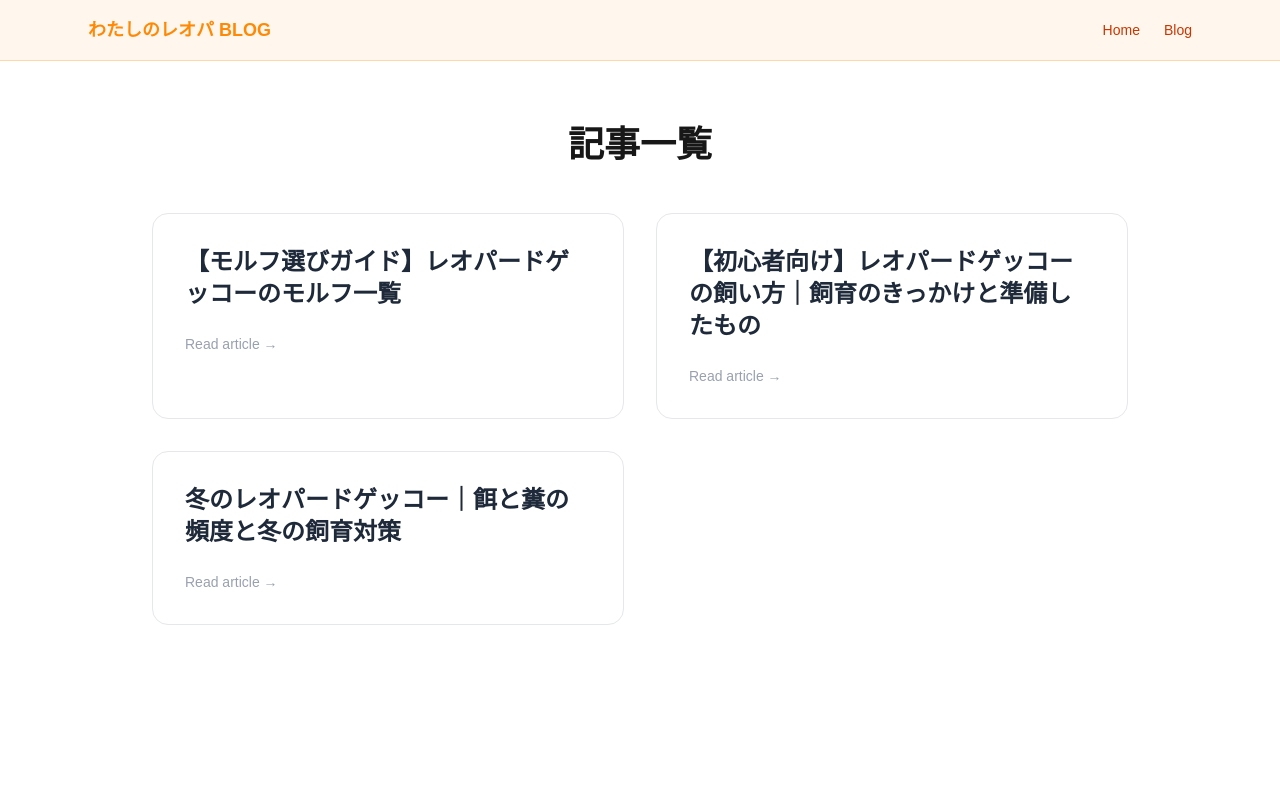
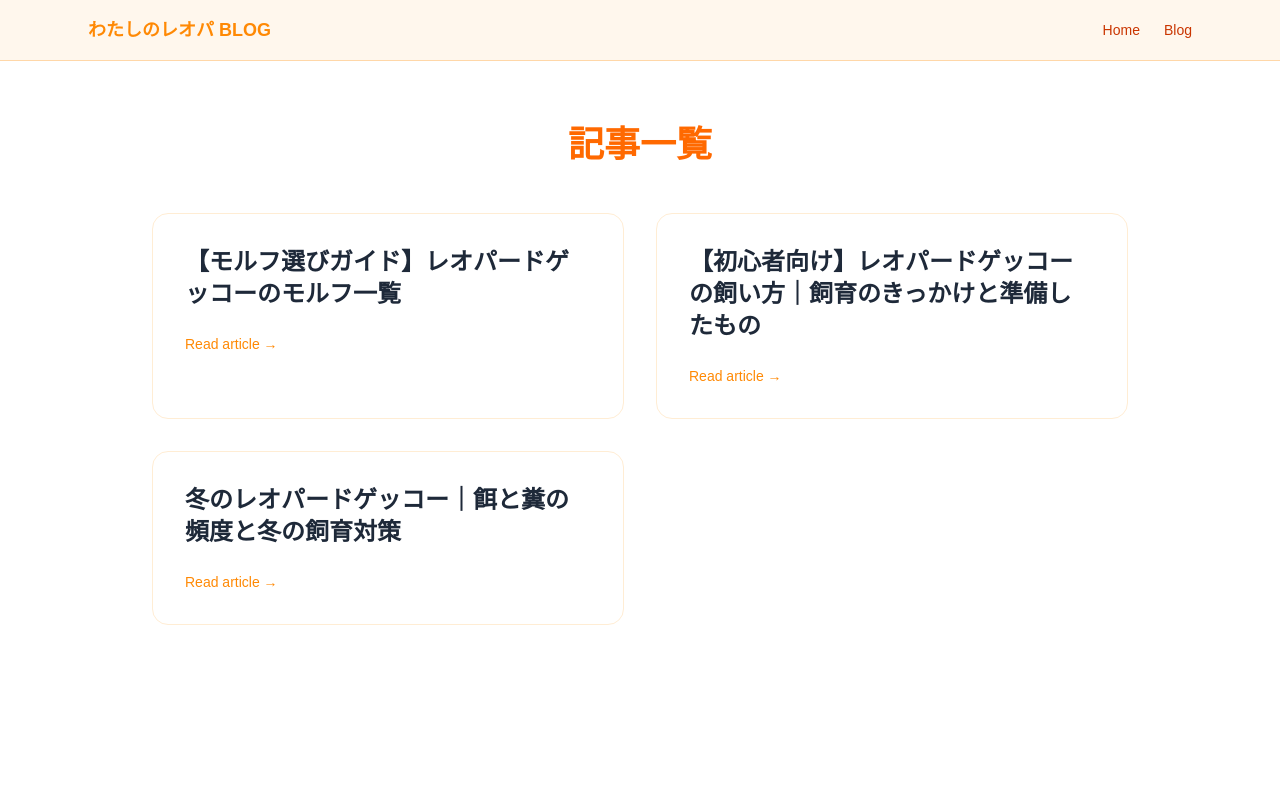
Before and after one commit to h-ichi/leopa-blog, a Next.js app: page /blog in a window 1280 px wide. Shown: the top 800 px of the page. Built offline with nearby package versions, Linux system fonts and the light colour scheme.

Commit message:
警備な修正

```diff
--- a/app/blog/page.tsx
+++ b/app/blog/page.tsx
@@ -8,7 +8,7 @@ export default function BlogPage() {
   return (
     <main className="max-w-5xl mx-auto px-6 py-16">
 
-      <h1 className="text-4xl font-bold mb-12 text-center">
+      <h1 className="text-4xl font-bold mb-12 text-center text-orange-500">
         記事一覧
       </h1>
 
@@ -19,14 +19,14 @@ export default function BlogPage() {
           <Link
             key={post.slug}
             href={`/blog/${post.slug}`}
-            className="group block bg-white border border-gray-200 rounded-2xl p-8 hover:shadow-2xl hover:-translate-y-1 transition"
+            className="group block bg-white border border-orange-100 rounded-2xl p-8 hover:shadow-2xl hover:-translate-y-1 transition"
           >
 
-            <h2 className="text-2xl font-semibold text-gray-800 group-hover:text-blue-600 transition">
+            <h2 className="text-2xl font-semibold text-gray-800 group-hover:text-orange-500 transition">
               {post.title}
             </h2>
 
-            <div className="mt-6 text-sm text-gray-400 group-hover:text-blue-500 transition">
+            <div className="mt-6 text-sm text-orange-400 group-hover:text-orange-600 transition">
               Read article →
             </div>
 
--- a/content/leopard-gecko-morph-guide.html
+++ b/content/leopard-gecko-morph-guide.html
@@ -1,6 +1,6 @@
 ---
 title: "【モルフ選びガイド】レオパードゲッコーのモルフ一覧"
-date: "2026-03-10"
+date: "2026-03-19"
 description: "レオパードゲッコーのモルフ一覧と特徴を初心者向けに解説"
 ---
 <article class="max-w-3xl mx-auto px-4 py-10 leading-relaxed text-gray-800">
```
